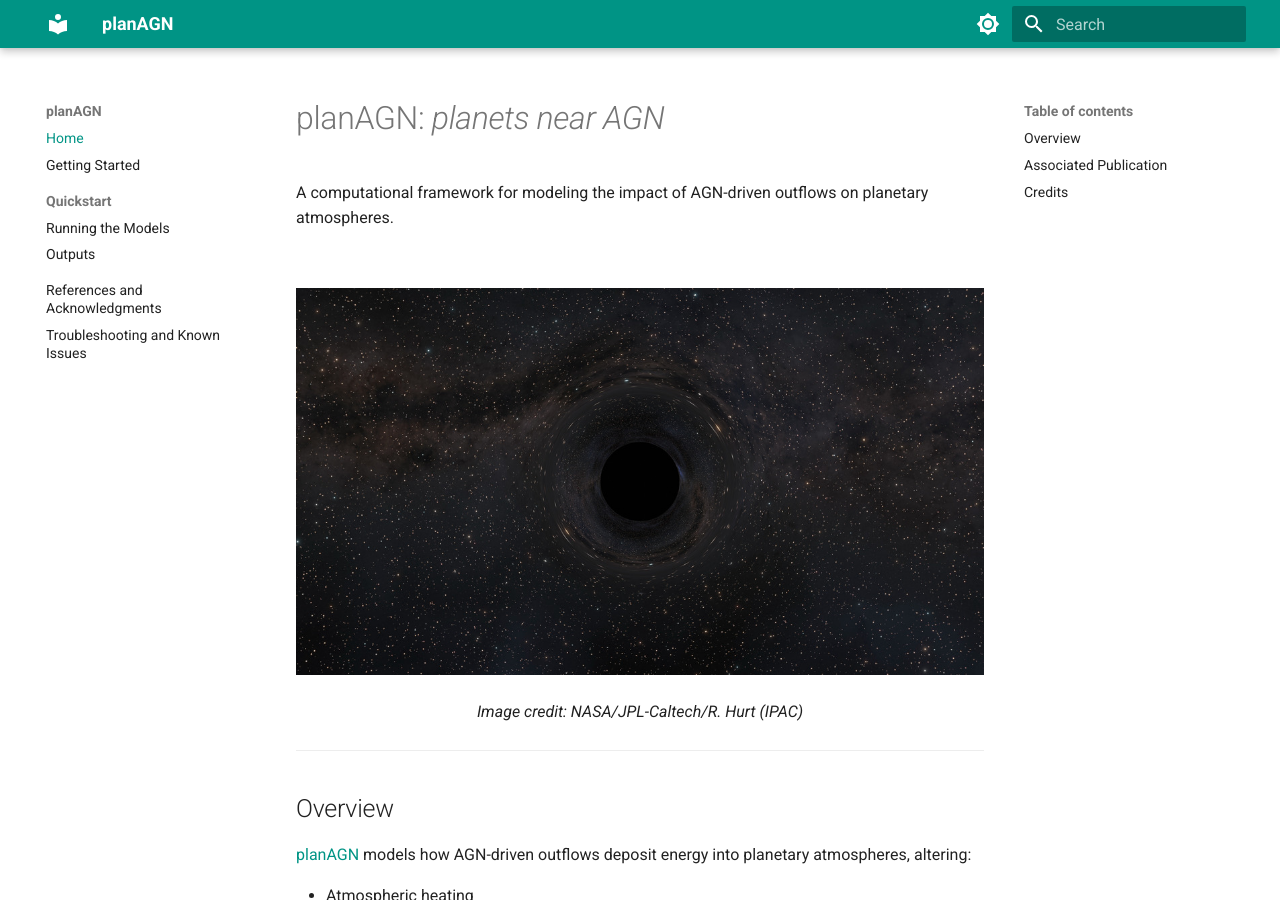
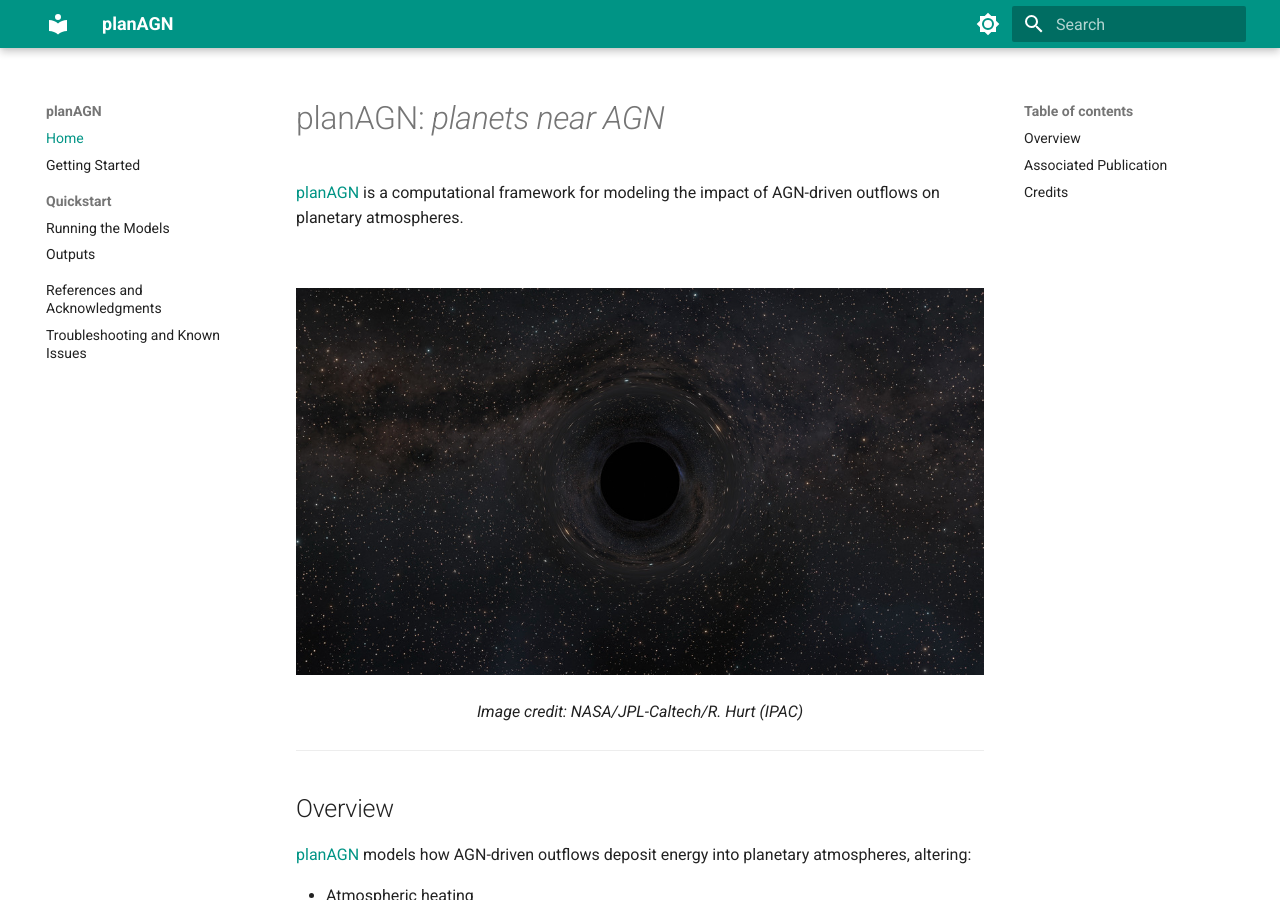
Before and after one commit to jourdanwaas/planAGN, an MkDocs documentation site: the page built from docs/docs/index.md, in a window 1280 px wide and 900 px high. Built offline with MkDocs 1.6.1 and Material for MkDocs 9.7.7, drawn with Linux system fonts in a browser that asks for light colours.

Commit message:
added repo link

```diff
--- a/docs/docs/index.md
+++ b/docs/docs/index.md
@@ -1,6 +1,6 @@
 # planAGN: *planets near AGN*
 
-A computational framework for modeling the impact of AGN-driven outflows on planetary atmospheres.
+[planAGN](https://github.com/jourdanwaas/planAGN) is a computational framework for modeling the impact of AGN-driven outflows on planetary atmospheres.
 
 <br>
 
```
